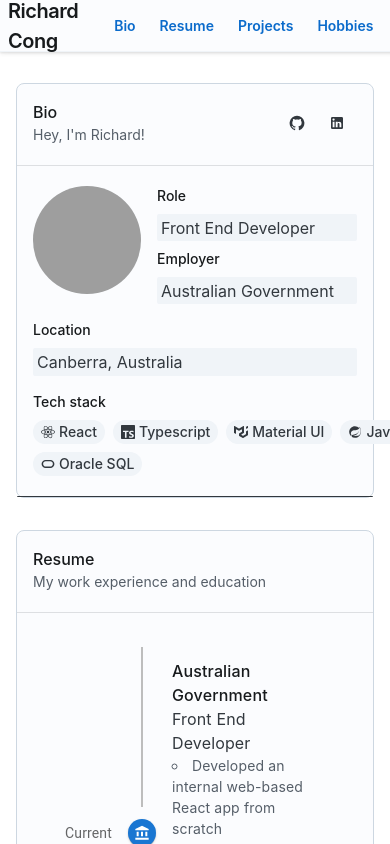
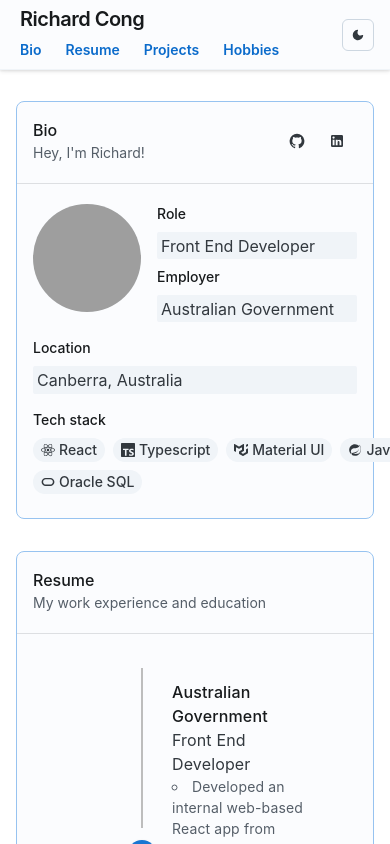
Before and after one commit to richcong/richcong.github.io, a React (Vite) app: page / in a window 390 px wide. Built offline with nearby package versions, Linux system fonts and the light colour scheme; grey boxes are pictures that could not be loaded.

Commit message:
fix: header view in mobile

```diff
--- a/src/components/Header.tsx
+++ b/src/components/Header.tsx
@@ -1,5 +1,4 @@
-import { Box, Button, Stack, Typography } from "@mui/joy";
-import GlobalStyles from "@mui/joy/GlobalStyles";
+import { Box, Button, GlobalStyles, Stack, Typography } from "@mui/joy";
 import Sheet from "@mui/joy/Sheet";
 import ColorSchemeToggle from "./ColorSchemeToggle";
 
@@ -34,7 +33,7 @@
           alignItems: "center",
           justifyContent: "center",
           position: "fixed",
-          height: "var(--Header-height)",
+          height: "55px",
           zIndex: 9998,
           p: 2,
           gap: 1,
@@ -42,19 +41,8 @@
           borderColor: "background.level1",
           boxShadow: "sm",
           minWidth: "100%",
-          maxWidth: "800px",
         }}
       >
-        <GlobalStyles
-          styles={(theme) => ({
-            ":root": {
-              "--Header-height": "52px",
-              [theme.breakpoints.down("xs")]: {
-                "--Header-height": "0px",
-              },
-            },
-          })}
-        />
         <Box
           sx={{
             px: {
@@ -68,7 +56,7 @@
             sx={{
               mt: 2,
               mb: 2,
-              ml: { md: -6 }, //Brings the header to the left in line with the main content
+              ml: -8, //Brings the header to the left in line with the main content
               fontWeight: "600",
             }}
           >
@@ -89,7 +77,7 @@
             Hobbies
           </Button>
         </Stack>
-        <Box sx={{ ml: 12 }}></Box>
+        <Box sx={{ ml: 12.5 }}></Box>
         <ColorSchemeToggle />
       </Sheet>
       {/* Mobile view --------------------------------------------------------- */}
@@ -97,47 +85,39 @@
         sx={{
           display: { xs: "flex", md: "none" },
           alignItems: "center",
-          justifyContent: "center",
+          justifyContent: "space-between",
           position: "fixed",
           height: "var(--Header-height)",
           zIndex: 9998,
           p: 2,
+          pl: { xs: 1, md: 4 },
           gap: 1,
           borderBottom: "1px solid",
           borderColor: "background.level1",
           boxShadow: "sm",
           minWidth: "100%",
-          maxWidth: "800px",
         }}
       >
         <GlobalStyles
           styles={(theme) => ({
             ":root": {
-              "--Header-height": "52px",
+              "--Header-height": "70px",
               [theme.breakpoints.down("xs")]: {
                 "--Header-height": "0px",
               },
             },
           })}
         />
-        <Box
-          sx={{
-            px: {
-              xs: 2,
-              md: 6,
-            },
-          }}
-        >
+        <Stack direction={"column"}>
           <Typography
             level="h4"
             sx={{
-              ml: -3, //Brings the header to the left in line with the main content
+              pl: "12px",
               fontWeight: "600",
             }}
           >
             Richard Cong
           </Typography>
-        </Box>
           <Stack direction="row">
             <Button
               variant="plain"
@@ -168,6 +148,7 @@
               Hobbies
             </Button>
           </Stack>
+        </Stack>
         <ColorSchemeToggle />
       </Sheet>
     </>
--- a/src/components/MyProfile.tsx
+++ b/src/components/MyProfile.tsx
@@ -3,7 +3,6 @@
 import AspectRatio from "@mui/joy/AspectRatio";
 import Box from "@mui/joy/Box";
 import Card from "@mui/joy/Card";
-import CardOverflow from "@mui/joy/CardOverflow";
 import Divider from "@mui/joy/Divider";
 import FormLabel from "@mui/joy/FormLabel";
 import IconButton from "@mui/joy/IconButton";
@@ -54,7 +53,7 @@
           },
         }}
       >
-        <Card ref={bioRef}>
+        <Card color="primary" ref={bioRef}>
           <Box display="flex" flexDirection="row" sx={{ mb: 1 }}>
             <Box>
               <Typography level="title-md">Bio</Typography>
@@ -281,13 +280,8 @@
               </Chip>
             </Stack>
           </Stack>
-          <CardOverflow
-            sx={{
-              borderTop: "1px solid",
-            }}
-          ></CardOverflow>
         </Card>
-        <Card ref={resumeRef}>
+        <Card color="primary" ref={resumeRef}>
           <Box sx={{ mb: 1 }}>
             <Typography level="title-md">Resume</Typography>
             <Typography level="body-sm">
@@ -296,13 +290,8 @@
           </Box>
           <Divider />
           <ResumeTimeline />
-          <CardOverflow
-            sx={{
-              borderTop: "1px solid",
-            }}
-          ></CardOverflow>
         </Card>
-        <Card ref={projectsRef}>
+        <Card color="primary" ref={projectsRef}>
           <Box sx={{ mb: 1 }}>
             <Typography level="title-md">Projects</Typography>
             <Typography level="body-sm">
@@ -325,13 +314,8 @@
               }}
             />
           </Stack>
-          <CardOverflow
-            sx={{
-              borderTop: "1px solid",
-            }}
-          ></CardOverflow>
         </Card>
-        <Card ref={hobbiesRef}>
+        <Card color="primary" ref={hobbiesRef}>
           <Box sx={{ mb: 1 }}>
             <Typography level="title-md">Hobbies</Typography>
             <Typography level="body-sm">
@@ -340,11 +324,6 @@
           </Box>
           <Divider />
           <Stack spacing={2} sx={{ my: 1 }}></Stack>
-          <CardOverflow
-            sx={{
-              borderTop: "1px solid",
-            }}
-          ></CardOverflow>
         </Card>
       </Stack>
     </Box>
```
Lines whose indentation alone changed are shown as unchanged.
